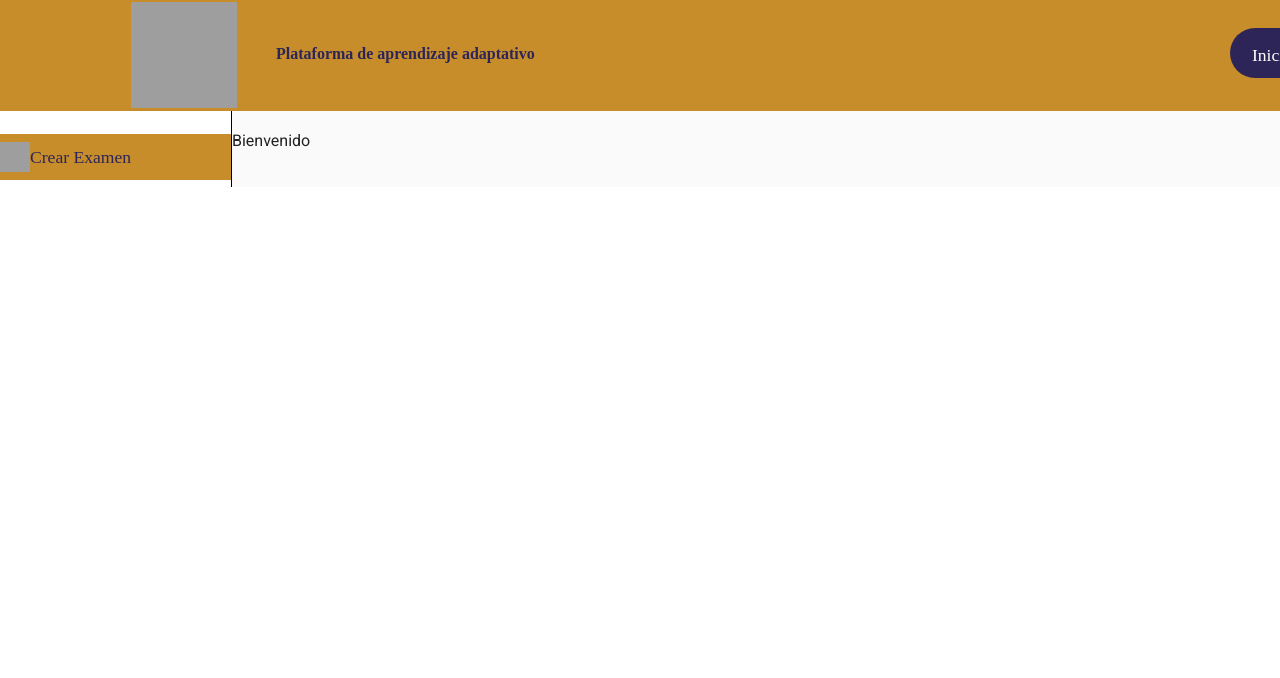
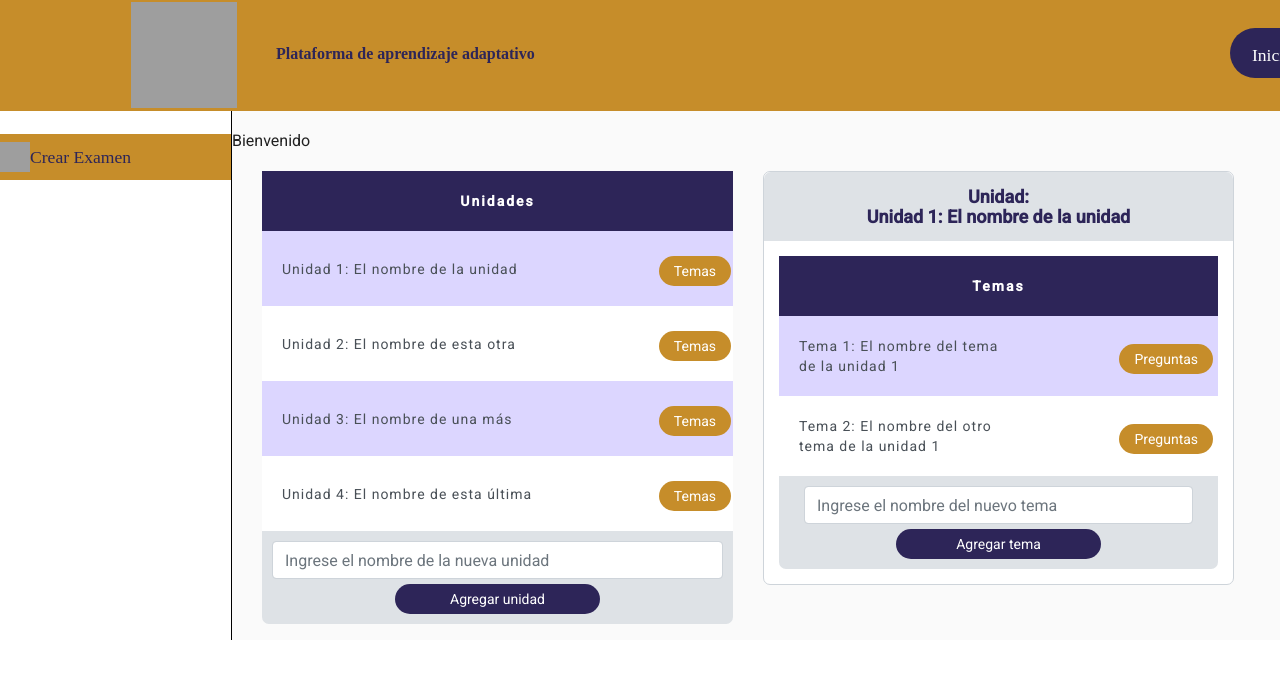
Before and after one commit to Sel14/Servicio-Social, an Angular app in the folder aprendizajeAdaptativo/: page / in a window 1280 px wide. Shown: the top 678 px of the page. Built offline with nearby package versions, Linux system fonts and the light colour scheme; grey boxes are pictures that could not be loaded.

Commit message:
Unidades y temas interno

```diff
--- a/aprendizajeAdaptativo/src/app/app.component.html
+++ b/aprendizajeAdaptativo/src/app/app.component.html
@@ -4,8 +4,12 @@
     <mat-drawer mode="side" opened>
       <app-sidenav></app-sidenav>
     </mat-drawer>
-        <mat-drawer-content><router-outlet></router-outlet></mat-drawer-content>
+    <mat-drawer-content>
+      <router-outlet></router-outlet>
+      <div>
+        <app-unidades></app-unidades>
+      </div>
+    </mat-drawer-content>
 
   </mat-drawer-container>
-
 </div>
--- a/aprendizajeAdaptativo/src/app/app.module.ts
+++ b/aprendizajeAdaptativo/src/app/app.module.ts
@@ -11,7 +11,8 @@ import { LoginComponent } from './componentes/login/login.component';
 import { HeaderComponent } from './componentes/header/header.component';
 import { BrowserAnimationsModule } from '@angular/platform-browser/animations';
 import { MatSidenavModule} from '@angular/material/sidenav';
-import { InicioComponent } from './componentes/inicio/inicio.component'
+import { InicioComponent } from './componentes/inicio/inicio.component';
+import { UnidadesComponent } from './componentes/unidades/unidades.component'
 
 @NgModule({
   declarations: [
@@ -20,7 +21,8 @@ import { InicioComponent } from './componentes/inicio/inicio.component'
     SidenavComponent,
     LoginComponent,
     HeaderComponent,
-    InicioComponent
+    InicioComponent,
+    UnidadesComponent
   ],
   imports: [
     BrowserModule,
--- /dev/null
+++ b/aprendizajeAdaptativo/src/app/componentes/unidades/unidades.component.css
@@ -0,0 +1,127 @@
+table {
+    table-layout: fixed;
+    width: 100%;
+    border-collapse: collapse;
+}
+
+thead th {
+    padding: 0px;
+    height: 0px;
+}
+
+th,
+td,
+tfoot {
+    padding: 20px;
+}
+
+th {
+    letter-spacing: 2px;
+    background-color: #2D2558;
+    color: #ffffff;
+    text-align: center;
+}
+
+td {
+    letter-spacing: 1px;
+    color: #495057;
+}
+
+tr:nth-child(2n-1) {
+    background-color: #DCD6FF;
+}
+
+tr:nth-child(2n) {
+    background-color: #ffffff;
+}
+
+tfoot td {
+    background-color: #DEE2E6;
+    color: #495057;
+    text-align: center;
+    padding: 10px;
+    border-radius: 0px 0px 7px 7px;
+}
+
+th:nth-child(1) {
+    width: 65%;
+}
+
+th:nth-child(2) {
+    width: 15%;
+}
+
+th:nth-child(3) {
+    width: 20%;
+}
+
+.boton-agregar {
+    width: 205px;
+    height: 30px;
+    background: #2D2558;
+    border-radius: 20px;
+    font-size: 14px;
+    line-height: 18px;
+    padding: 5px;
+    margin-top: 5px;
+    padding-left: 30px;
+    padding-right: 30px;
+    align-items: center;
+    text-align: center;
+    color: #FFFFFF;
+    border: 0px;
+}
+
+#boxtema {
+    height: 69px;
+    background: #DEE2E6;
+    border-radius: 7px 7px 0px 0px;
+    font-weight: 700;
+    font-size: 18px;
+    display: flex;
+    align-items: center;
+    text-align: center;
+    padding-bottom: 0px;
+    margin-bottom: 0px;
+
+    color: #2D2558;
+}
+
+.box {
+    box-sizing: border-box;
+    background: #FFFFFF;
+    border: 1px solid #CED4DA;
+    border-radius: 7px;
+    padding-top: 0px;
+    margin-top: 0px;
+}
+.ver{
+    height: 30px;
+    background: #C68D2A;
+    border-radius: 20px;
+    font-size: 14px;
+    line-height: 18px;
+    padding: 5px;
+    margin-top: 5px;
+    padding-left: 15px;
+    padding-right: 15px;
+    align-items: center;
+    text-align: center;
+    color: #FFFFFF;
+    border: 0px;
+}
+.eliminar{
+    height: 30px;
+    background: #D93025;
+    border-radius: 20px;
+    font-size: 14px;
+    line-height: 18px;
+    padding: 5px;
+    margin-top: 5px;
+    padding-left: 15px;
+    padding-right: 15px;
+    align-items: center;
+    text-align: center;
+    color: #FFFFFF;
+    border: 0px;
+}
--- /dev/null
+++ b/aprendizajeAdaptativo/src/app/componentes/unidades/unidades.component.html
@@ -0,0 +1,62 @@
+<div class="container col-12">
+    <div class="col-6" style="float: left;">
+        <table>
+            <thead>
+                <th></th>
+                <th></th>
+                <th></th>
+            </thead>
+            <tr>
+                <th colspan="3">Unidades</th>
+            </tr>
+            <tr *ngFor="let unidad of unidades">
+                <td>{{unidad['nombre']}}</td>
+
+                <td><!--<button class="eliminar" (click)="eliminarUnidad(unidad['id'])">Eliminar</button>--></td>
+                <td><button class="ver" (click)="seleccionarUnidad(unidad['id'])">Temas</button></td>
+            </tr>
+            <tfoot>
+                <td colspan="3">
+                    <input [(ngModel)]='nuevaunidad' type="text" name="nueva-unidad"
+                        placeholder="Ingrese el nombre de la nueva unidad" class="form-control" />
+                    <button class="boton-agregar" (click)="agregarUnidad()">Agregar unidad</button>
+                </td>
+            </tfoot>
+        </table>
+    </div>
+    <div class="container col-6" style="float: right;">
+        <div class="box">
+            <p class="justify-content-center" id="boxtema">Unidad: <br> {{unidades[unidadselect]['nombre']}}</p>
+            <div class="justify-content-center" style="margin: 15px;">
+                <table>
+                    <thead>
+                        <th style="width: 58%;"></th>
+                        <th style="width: 15%;"></th>
+                        <th style="width: 27%;"></th>
+                    </thead>
+                    <tr>
+                        <th colspan="3">Temas</th>
+                    </tr>
+                        <tr *ngFor="let tema of filtrarTemas()">
+                        <td>{{tema['nombre']}}</td>
+                        <td><!--<button class="editar">Editar</button>--></td>
+                        <td><button class="ver">Preguntas</button></td>
+                    </tr>
+
+                    <tfoot>
+                        <td colspan="3">
+                            <div class="formNuevoTema">
+                                <div class="col-md-12">
+                                    <input [(ngModel)]='nuevotema' type="text" name="nuevo-tema"
+                                        placeholder="Ingrese el nombre del nuevo tema" class="form-control" />
+                                    <button class="boton-agregar" (click)="agregarTema()">Agregar tema</button>
+                                </div>
+                            </div>
+                        </td>
+                    </tfoot>
+                </table>
+            </div>
+        </div>
+    </div>
+
+</div>
--- /dev/null
+++ b/aprendizajeAdaptativo/src/app/componentes/unidades/unidades.component.ts
@@ -0,0 +1,67 @@
+import { Component, OnInit } from '@angular/core';
+
+@Component({
+  selector: 'app-unidades',
+  templateUrl: './unidades.component.html',
+  styleUrls: ['./unidades.component.css']
+})
+export class UnidadesComponent implements OnInit {
+  public unidades = [
+    { id: 0, nombre: 'Unidad 1: El nombre de la unidad' },
+    { id: 1, nombre: 'Unidad 2: El nombre de esta otra' },
+    { id: 2, nombre: 'Unidad 3: El nombre de una más' },
+    { id: 3, nombre: 'Unidad 4: El nombre de esta última' }
+  ];
+  public temas = [
+    { id: 0, idUnid: 0, nombre: 'Tema 1: El nombre del tema de la unidad 1' },
+    { id: 1, idUnid: 0, nombre: 'Tema 2: El nombre del otro tema de la unidad 1' },
+    { id: 2, idUnid: 1, nombre: 'Tema 1: El nombre del tema de la unidad 2' },
+    { id: 3, idUnid: 1, nombre: 'Tema 2: El nombre del otro tema de la unidad 2' },
+    { id: 4, idUnid: 2, nombre: 'Tema 1: El nombre del tema de la unidad 3' },
+    { id: 5, idUnid: 2, nombre: 'Tema 2: El nombre del otro tema de la unidad 3' },
+    { id: 6, idUnid: 3, nombre: 'Tema 1: El nombre del tema de la unidad 4' },
+    { id: 7, idUnid: 3, nombre: 'Tema 2: El nombre del otro tema de la unidad 4' }
+  ];
+
+  nuevaunidad: string = ''
+  nuevotema: string = ''
+  idunidad: number = 4
+  idtema: number = 8
+  unidadselect: number = 0
+
+  constructor() { }
+
+  ngOnInit(): void {
+  }
+
+  agregarUnidad() {
+    if (this.nuevaunidad.length > 0) {
+      var item = { id: this.idunidad, nombre: this.nuevaunidad };
+      this.unidades.push(item)
+      this.nuevaunidad = ''
+      this.idunidad=this.idunidad+1
+    }
+  }
+
+  seleccionarUnidad(unidad_seleccionada: number){
+    this.unidadselect = unidad_seleccionada
+  }
+
+  agregarTema(){
+    if (this.nuevotema.length > 0) {
+      var item = { id: this.idtema, idUnid: this.unidadselect, nombre: this.nuevotema };
+      this.temas.push(item)
+      this.nuevotema = ''
+      this.idtema=this.idtema+1
+    }
+  }
+
+  filtrarTemas(){
+    return this.temas.filter(tema => tema.idUnid == this.unidadselect)
+  }
+
+  eliminarUnidad( eliminar: number){
+    this.unidades = this.unidades.filter(unidad => unidad.id != eliminar)
+  }
+
+}
```
Also changed, not shown: 1 other file (tests, documents, lock files or other folders). Lines whose indentation alone changed are shown as unchanged.
